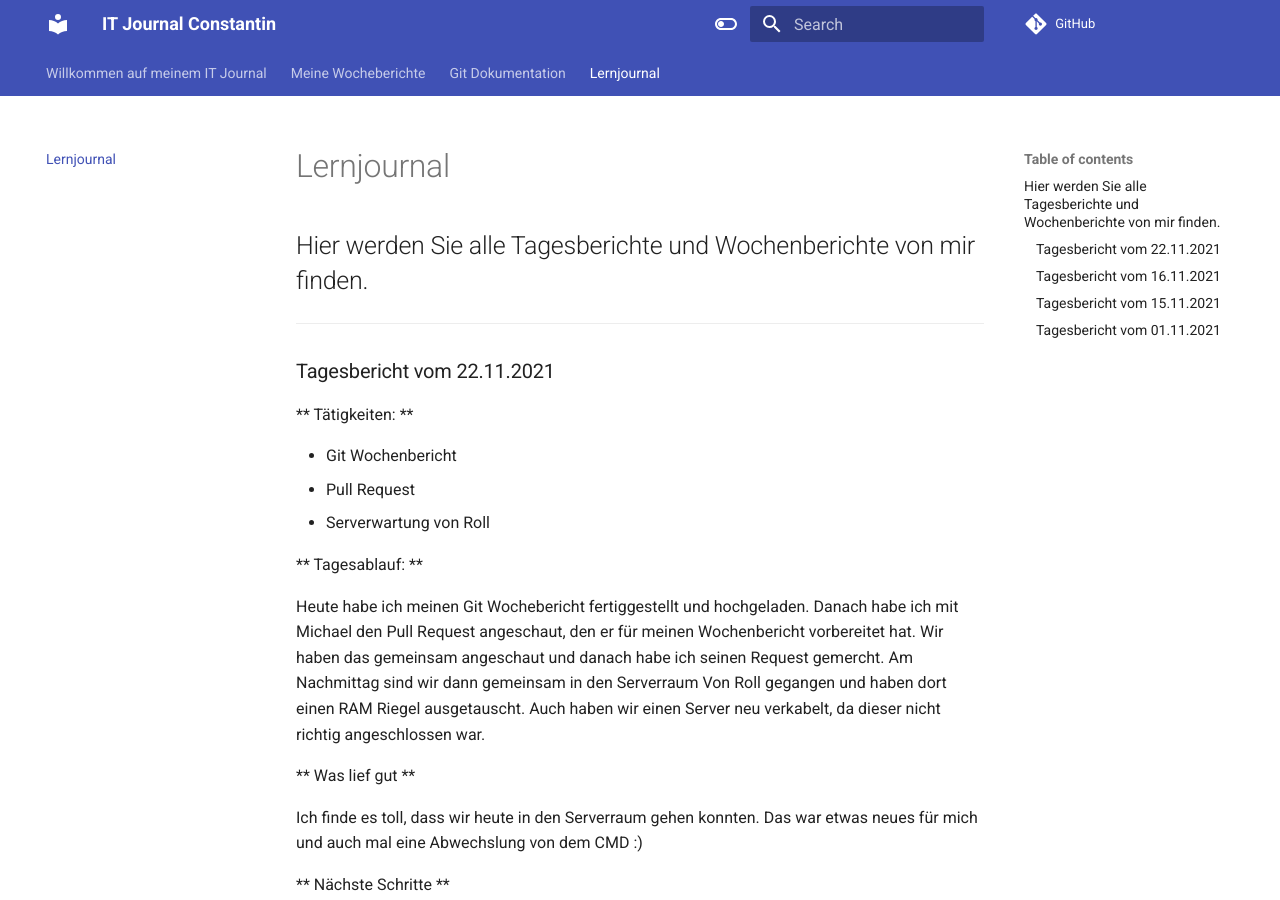
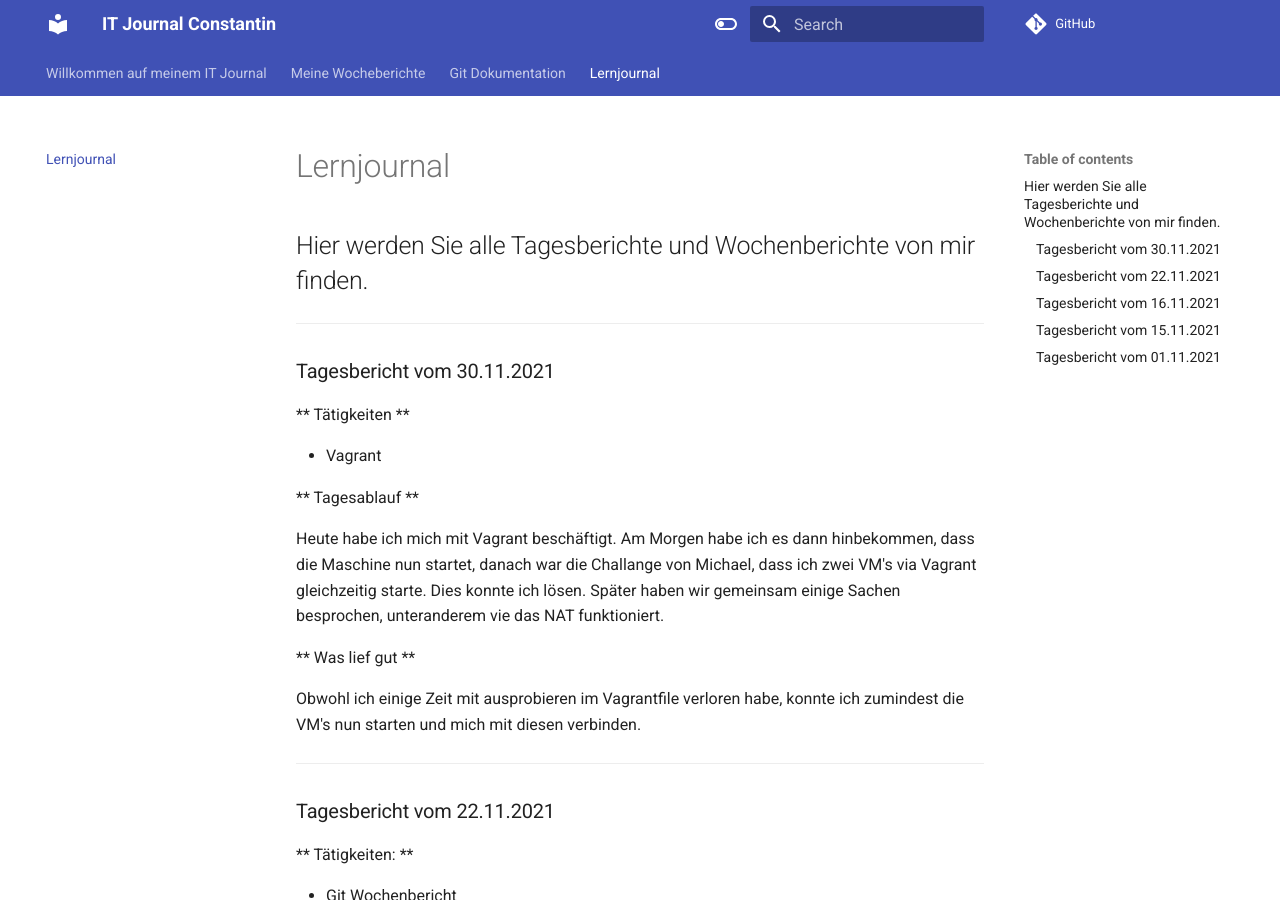
Before and after one commit to constantin-koenig/ITjournal, an MkDocs documentation site: the page built from docs/lernjournal.md, in a window 1280 px wide and 900 px high. Built offline with MkDocs 1.6.1 and Material for MkDocs 9.7.7, drawn with Linux system fonts in a browser that asks for light colours; comment, search, counter and statistics services are not loaded.

Commit message:
Tagesbericht vom 30.11.2021 hinzugefügt

```diff
--- a/docs/lernjournal.md
+++ b/docs/lernjournal.md
@@ -1,6 +1,26 @@
 # Lernjournal
 
 ## Hier werden Sie alle Tagesberichte und Wochenberichte von mir finden.
+
+---
+
+### Tagesbericht vom 30.11.2021
+
+** Tätigkeiten **
+
+- Vagrant
+
+** Tagesablauf **
+
+Heute habe ich mich mit Vagrant beschäftigt.
+Am Morgen habe ich es dann hinbekommen, dass die Maschine nun startet, danach war die Challange von Michael,
+dass ich zwei VM's via Vagrant gleichzeitig starte. Dies konnte ich lösen.
+Später haben wir gemeinsam einige Sachen besprochen, unteranderem vie das NAT funktioniert.
+
+** Was lief gut **
+
+Obwohl ich einige Zeit mit ausprobieren im Vagrantfile verloren habe,
+ konnte ich zumindest die VM's nun starten und mich mit diesen verbinden.
 
 ---
 
```
